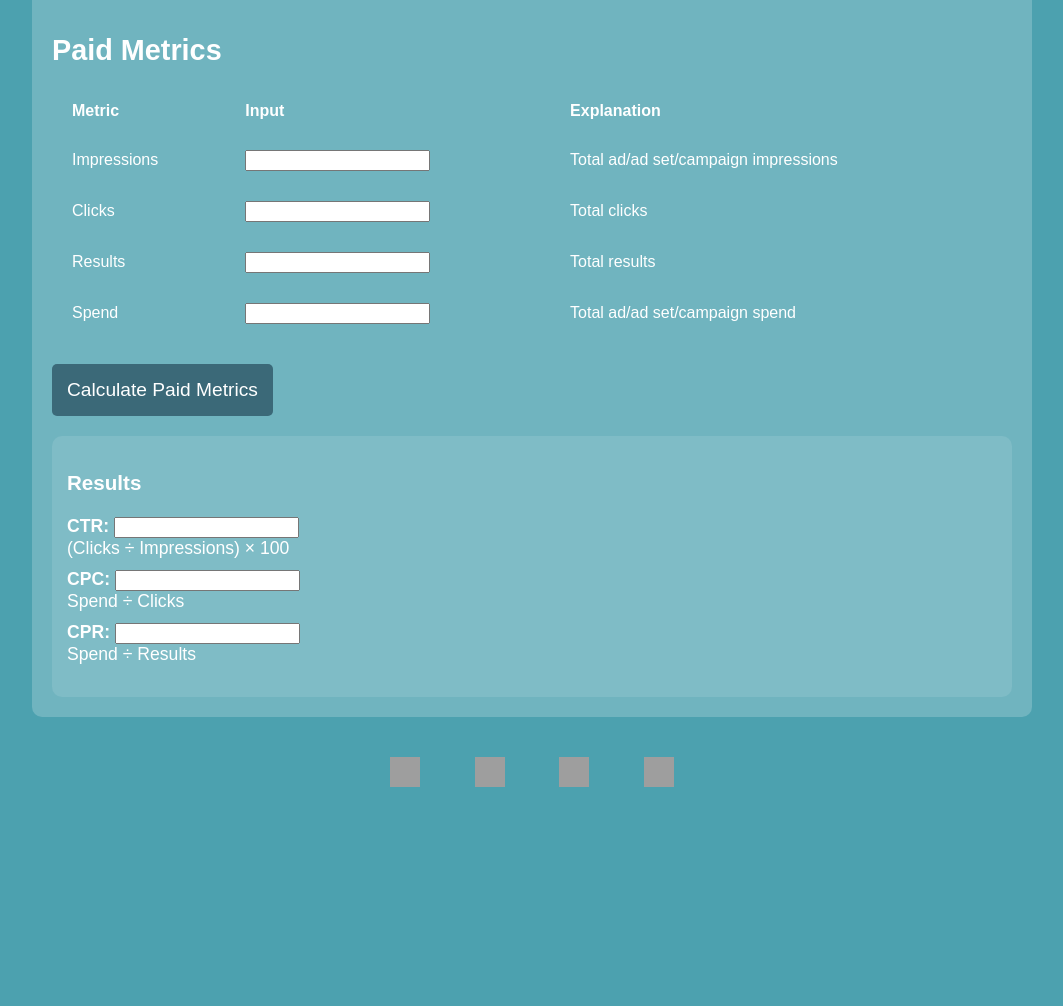
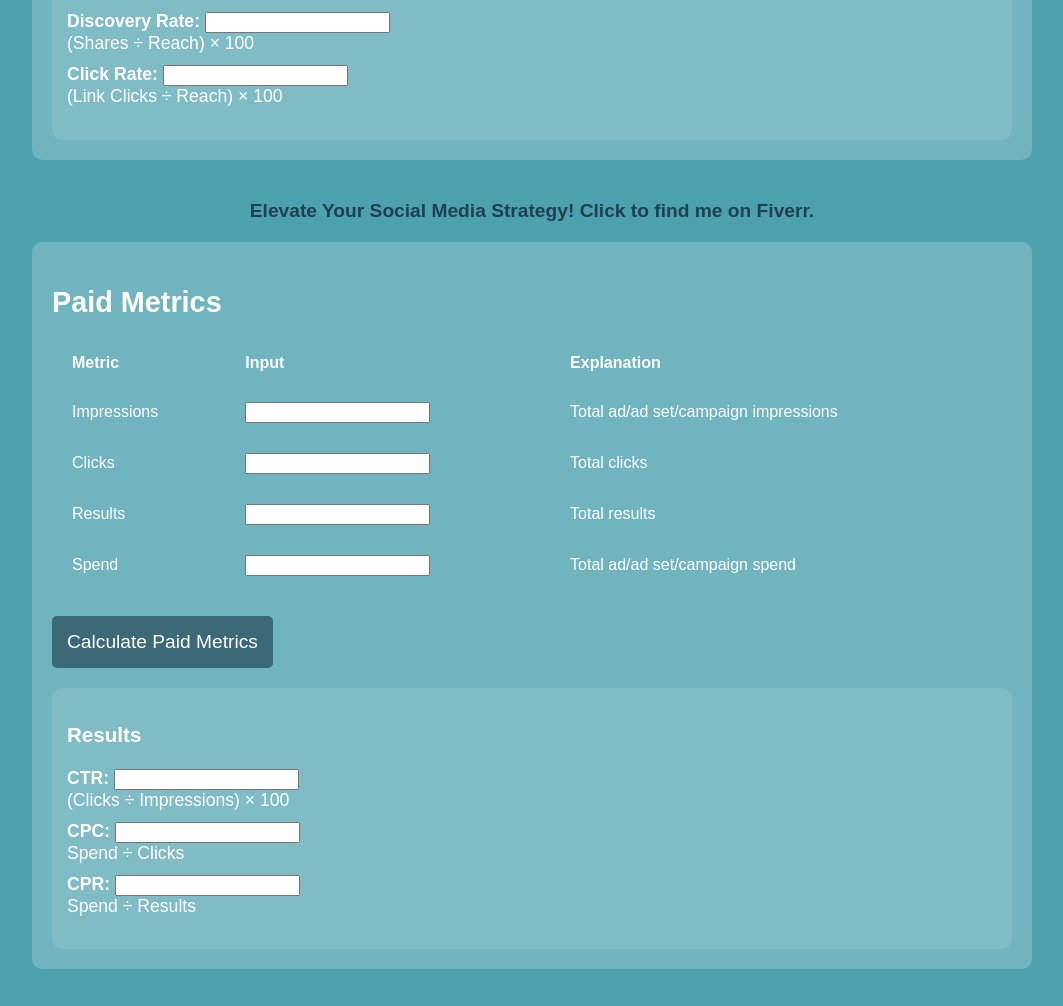
Before and after one commit to rominamassa/smm-metrics-optimizer, a Flask app: page / in a window 1280 px wide. Shown: the part 1781-2787 px from the top of the page, without its empty margins (108-1171 px from the left). Before the commit the page ends 2568 px from the top, so only its background shows below. Run offline with Flask 3, Linux system fonts and the light colour scheme; some libraries are stand-ins or nearby versions; grey boxes are pictures that could not be loaded.

Commit message:
Updated LinkedIn badge position and replaced Fiverr photo with text link

```diff
--- a/templates/index.html
+++ b/templates/index.html
@@ -9,31 +9,25 @@
     <style>
         .badge-container {
             margin-top: 20px;
-            text-align: right;
+            text-align: center; /* Center the LinkedIn badge */
         }
-        .sharing-interface {
+        .fiverr-link {
             text-align: center;
-            margin: 40px 0;
+            margin: 20px 0;
+            font-size: 1.2em;
+            font-weight: bold;
         }
-        .sharing-interface a {
-            margin: 0 15px;
+        .fiverr-link a {
             text-decoration: none;
+            color: #204051;
         }
-        .sharing-interface img {
-            width: 30px;
-            height: 30px;
-            margin: 0 10px;
-        }
-        .fiverr-embed img {
-            width: 400px;
-            height: auto;
-            border-radius: 10px;
-            cursor: pointer;
+        .fiverr-link a:hover {
+            color: #4ca1af;
         }
     </style>
 </head>
 <body>
-    <!-- LinkedIn Badge (Static at Top) -->
+    <!-- LinkedIn Badge (Static at Top, Centered) -->
     <div class="badge-container">
         <div class="badge-base LI-profile-badge"
             data-locale="en_US"
@@ -133,10 +127,10 @@
             </div>
         </section>
 
-        <!-- Fiverr Gig Embed -->
-        <div class="fiverr-embed">
+        <!-- Fiverr Text Link -->
+        <div class="fiverr-link">
             <a href="https://www.fiverr.com/s/wk9lV5B" target="_blank">
-                <img src="/static/images/Romina_Massa_Fiverr.png" alt="Check out my Fiverr gig">
+                Elevate Your Social Media Strategy! Click to find me on Fiverr.
             </a>
         </div>
 
```
